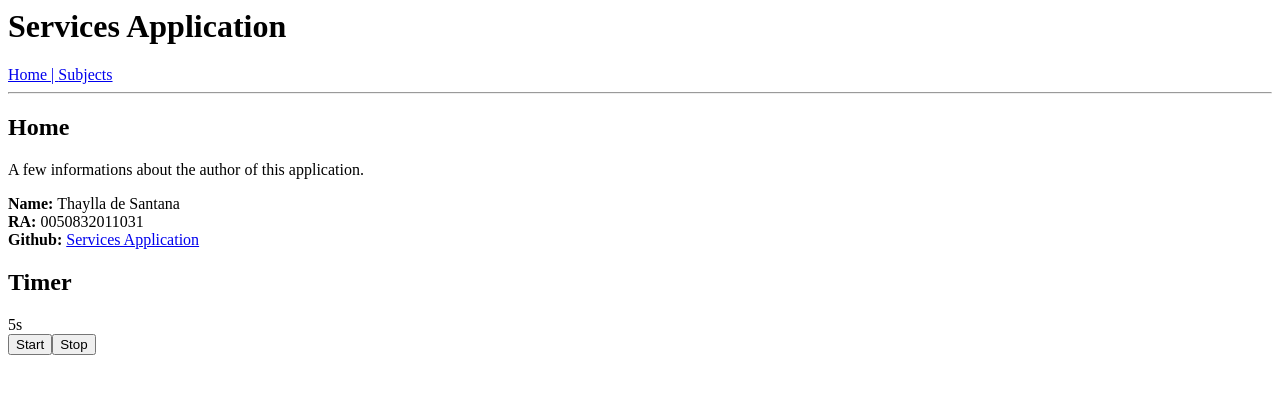
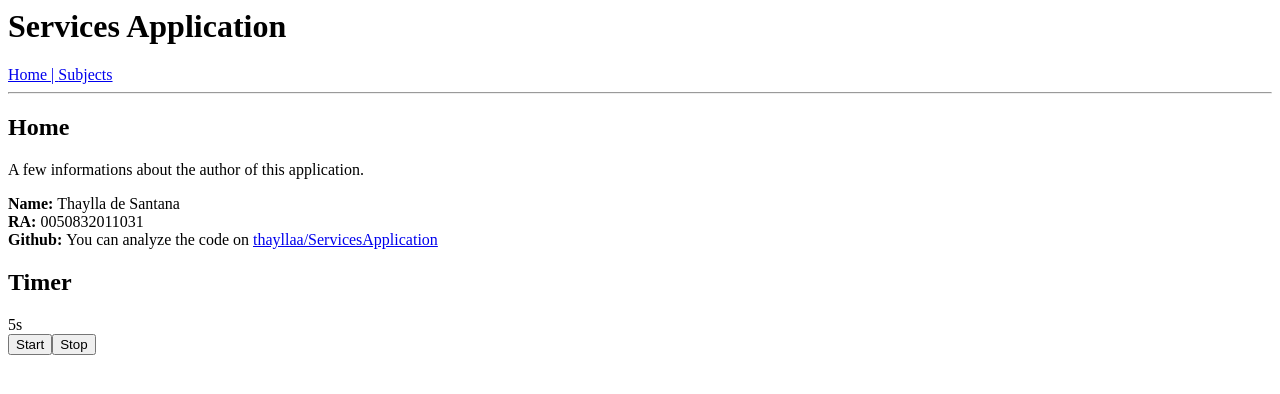
Before and after one commit to thayllaa/ServicesApplication, an Angular app: page / in a window 1280 px wide. Shown: the top 394 px of the page. Built offline with nearby package versions, Linux system fonts and the light colour scheme.

Commit message:
1 file modified

```diff
--- a/src/app/home/home.component.html
+++ b/src/app/home/home.component.html
@@ -12,8 +12,9 @@
   0050832011031
   <br>
   <strong> Github: </strong>
+  You can analyze the code on
   <a href="https://github.com/thayllaa/ServicesApplication" target="_blank">
-  Services Application
+    thayllaa/ServicesApplication
   </a>
 </p>
 
```
